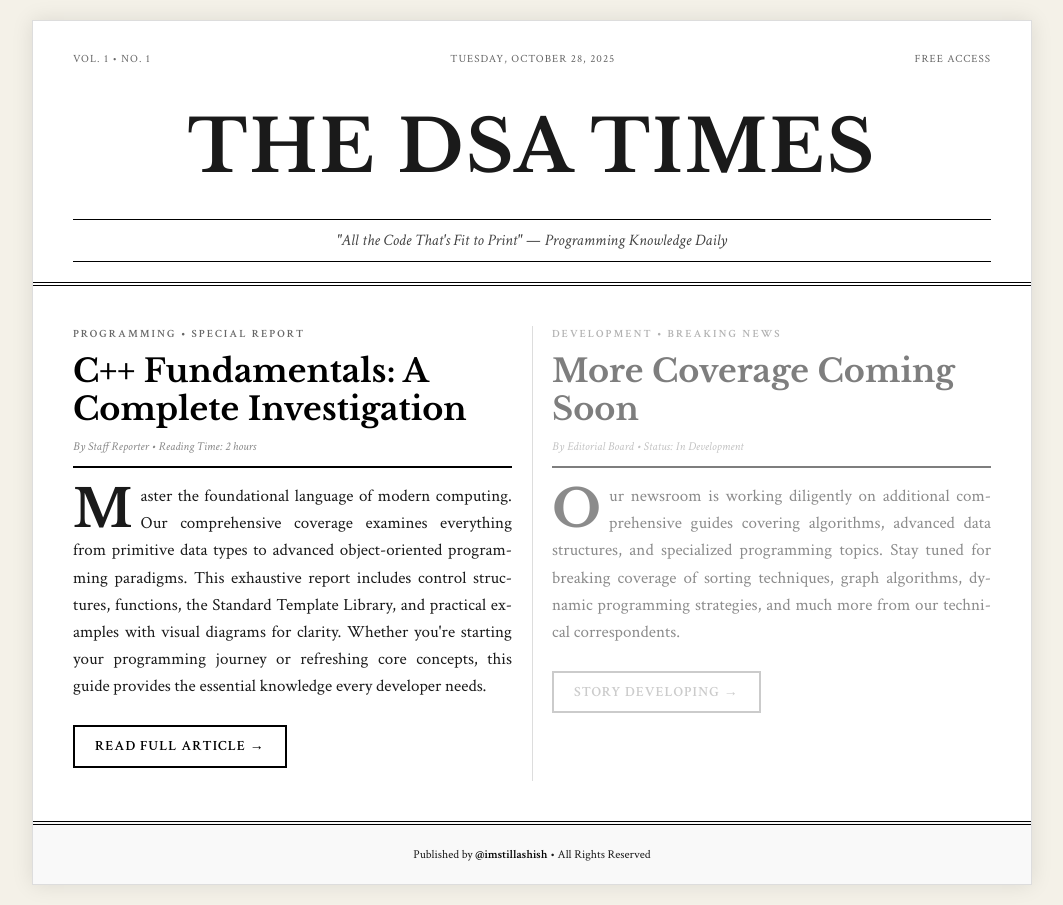
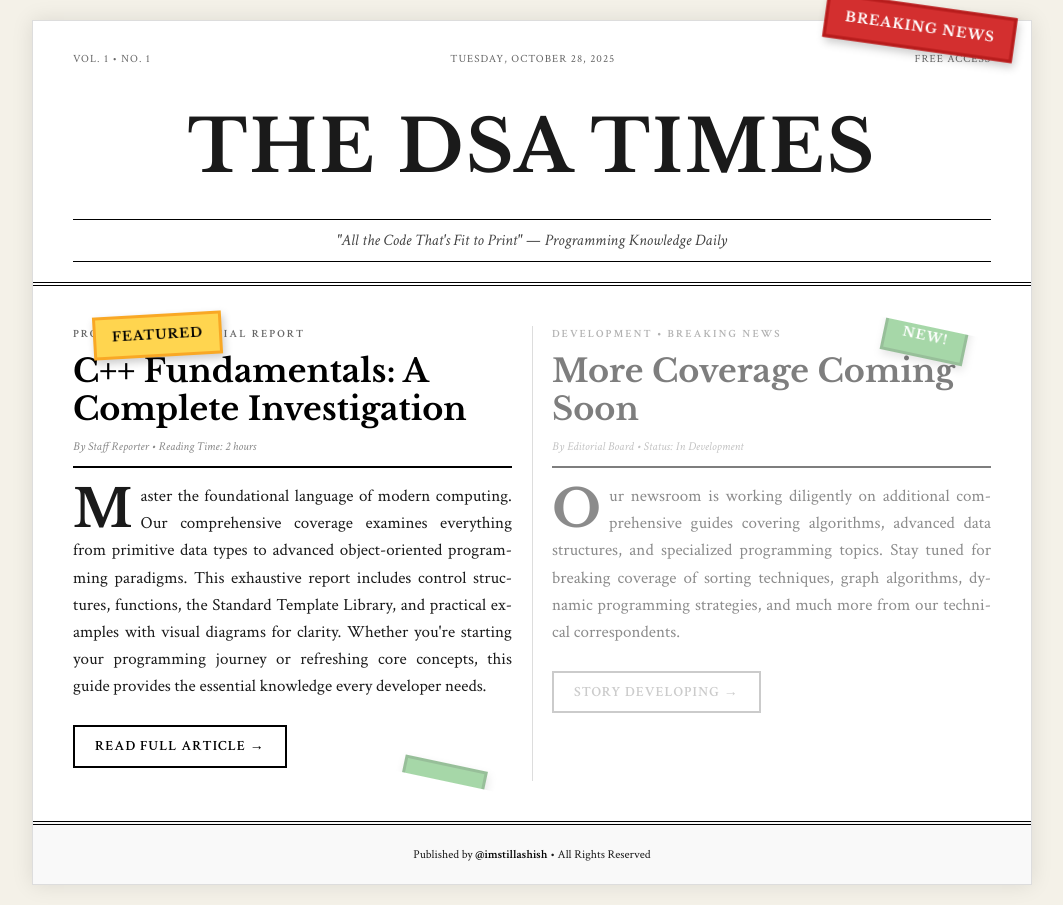
Before and after one commit to imstillashish/DSA, a plain HTML site: page index.html in a window 1280 px wide. Shown: the whole page, without its empty margins (108-1171 px from the left). Drawn offline with nearby package versions, Linux system fonts and the light colour scheme.

Commit message:
Add animated tilted stickers (Breaking News, Featured, New)

```diff
--- a/index.html
+++ b/index.html
@@ -33,6 +33,7 @@
             padding: 30px 40px 20px;
             text-align: center;
             background: #fff;
+            position: relative;
         }
 
         .masthead-top {
@@ -152,6 +153,83 @@
             color: #999;
         }
 
+        .sticker {
+            position: absolute;
+            font-family: 'Libre Baskerville', serif;
+            font-weight: 700;
+            font-size: 13px;
+            text-transform: uppercase;
+            letter-spacing: 1px;
+            padding: 8px 16px;
+            border: 3px solid;
+            box-shadow: 2px 4px 8px rgba(0,0,0,0.2);
+            z-index: 10;
+        }
+
+        .sticker-breaking {
+            background: #d32f2f;
+            color: #fff;
+            border-color: #b71c1c;
+            top: -15px;
+            right: 20px;
+            transform: rotate(8deg);
+            animation: pulse 2s ease-in-out infinite;
+        }
+
+        .sticker-featured {
+            background: #ffd54f;
+            color: #000;
+            border-color: #f9a825;
+            top: -12px;
+            left: 20px;
+            transform: rotate(-5deg);
+            animation: wobble 3s ease-in-out infinite;
+        }
+
+        .sticker-new {
+            background: #4caf50;
+            color: #fff;
+            border-color: #2e7d32;
+            top: -18px;
+            right: 25px;
+            transform: rotate(12deg);
+            animation: bounce 2.5s ease-in-out infinite;
+        }
+
+        @keyframes pulse {
+            0%, 100% {
+                transform: rotate(8deg) scale(1);
+            }
+            50% {
+                transform: rotate(8deg) scale(1.05);
+            }
+        }
+
+        @keyframes wobble {
+            0%, 100% {
+                transform: rotate(-5deg);
+            }
+            25% {
+                transform: rotate(-7deg);
+            }
+            75% {
+                transform: rotate(-3deg);
+            }
+        }
+
+        @keyframes bounce {
+            0%, 100% {
+                transform: rotate(12deg) translateY(0);
+            }
+            50% {
+                transform: rotate(12deg) translateY(-5px);
+            }
+        }
+
+        .article {
+            position: relative;
+        }
+
         .footer {
             border-top: 4px double #000;
             padding: 20px 40px;
@@ -193,6 +271,7 @@
 <body>
     <div class="newspaper">
         <div class="masthead">
+            <div class="sticker sticker-breaking">Breaking News</div>
             <div class="masthead-top">
                 <span>Vol. 1 • No. 1</span>
                 <span>Tuesday, October 28, 2025</span>
@@ -204,6 +283,7 @@
 
         <div class="content">
             <article class="article">
+                <div class="sticker sticker-featured">Featured</div>
                 <div class="article-header">
                     <div class="article-category">Programming • Special Report</div>
                     <h2 class="article-title">C++ Fundamentals: A Complete Investigation</h2>
@@ -216,6 +296,7 @@
             </article>
 
             <article class="article coming-soon">
+                <div class="sticker sticker-new">New!</div>
                 <div class="article-header">
                     <div class="article-category">Development • Breaking News</div>
                     <h2 class="article-title">More Coverage Coming Soon</h2>
```
